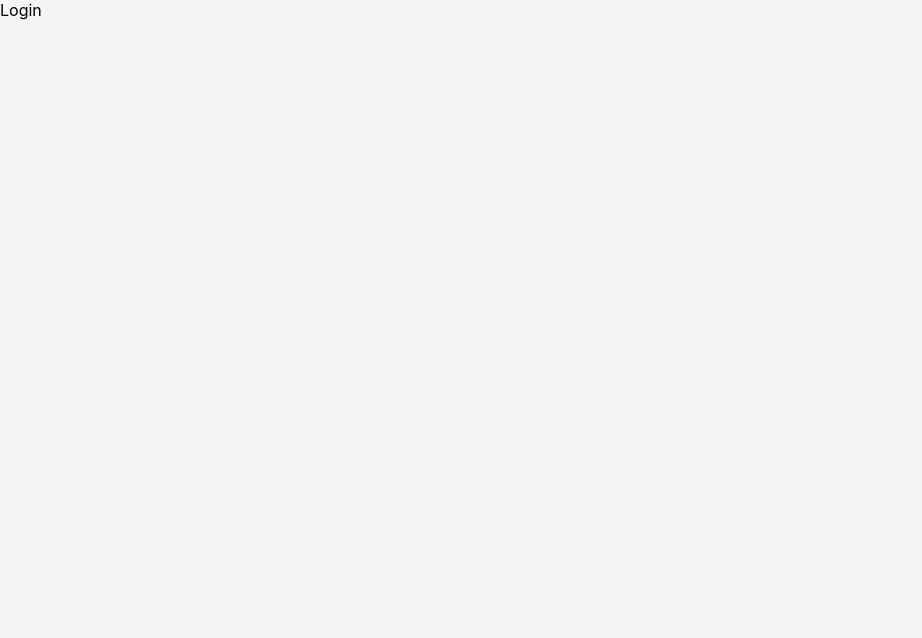
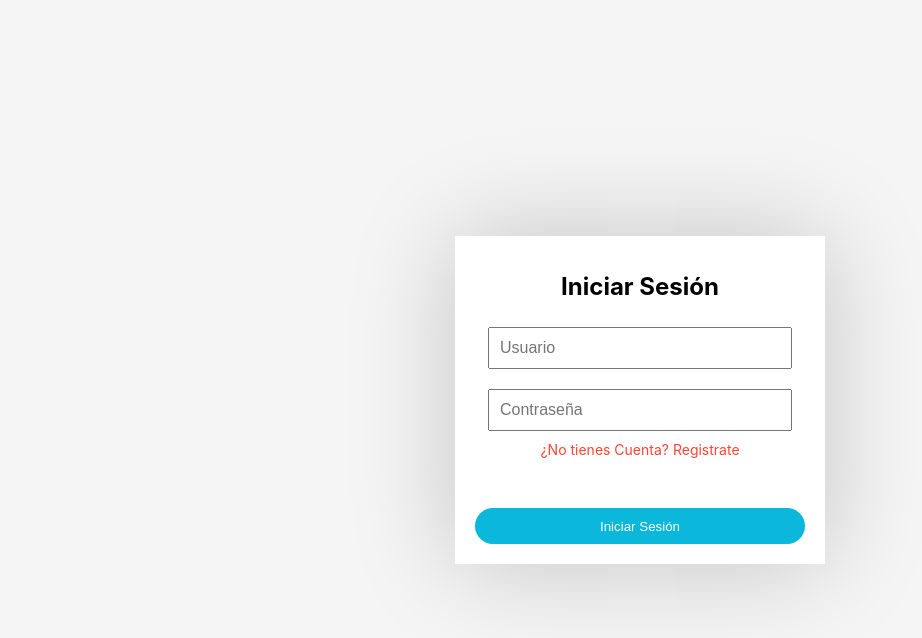
Before and after one commit to mateodevia/eventos-inalambria, a React (Create React App) app in the folder frontend/: page /login in a window 1280 px wide. Shown: the top 638 px of the page, without its empty margins (0-922 px from the left). Built offline with nearby package versions, Linux system fonts and the light colour scheme.

Commit message:
Login Component + New Build

```diff
--- a/frontend/src/App.js
+++ b/frontend/src/App.js
@@ -3,6 +3,7 @@ import { Switch, Route, withRouter } from 'react-router-dom';
 import './App.css';
 import NavBar from './components/NavBar/NavBar';
 import Home from './components/Home/Home';
+import Login from './components/Login/Login';
 
 function App() {
     return (
@@ -11,7 +12,7 @@ function App() {
                 <Route
                     path='/login'
                     render={() => {
-                        return <div>Login</div>;
+                        return <Login />;
                     }}
                 />
                 <Route
--- /dev/null
+++ b/frontend/src/components/Login/Login.css
@@ -0,0 +1,46 @@
+.loginContainer {
+    width: 100vw;
+    height: 100vh;
+}
+
+.loginCardContainer {
+    height: fit-content;
+    width: 330px;
+    padding: 20px;
+    background-color: white;
+    margin: auto;
+    text-align: center;
+    -webkit-box-shadow: 0px 0px 100px 0px rgba(0, 0, 0, 0.2);
+    -moz-box-shadow: 0px 0px 100px 0px rgba(0, 0, 0, 0.2);
+    box-shadow: 0px 0px 100px 0px rgba(0, 0, 0, 0.2);
+}
+
+.loginCardContainer h1 {
+    font-size: 24px;
+}
+
+.loginCardContainer h2 {
+    font-size: 14px;
+    font-weight: normal;
+    color: var(--contrast);
+    margin: 0px;
+    cursor: pointer;
+}
+
+.loginCardContainer input {
+    font-size: 16px;
+    padding: 10px;
+    margin: 10px;
+    width: calc(100% - 50px);
+}
+
+.loginCardContainer button {
+    border: none;
+    padding: 10px;
+    margin-top: 50px;
+    width: 100%;
+    height: 36px;
+    border-radius: 18px;
+    color: white;
+    background-color: var(--primary);
+}
--- /dev/null
+++ b/frontend/src/components/Login/Login.jsx
@@ -0,0 +1,41 @@
+import React, { useState, useRef } from 'react';
+import { withRouter } from 'react-router-dom';
+import './Login.css';
+import axios from 'axios';
+
+function Login(props) {
+    let [register, setRegister] = useState(false);
+
+    let usuarioRef = useRef();
+    let contraseñaRef = useRef();
+
+    let handleChange = () => {
+        setRegister(!register);
+    };
+
+    let handleSend = () => {};
+
+    return (
+        <div className='loginContainer flexbox'>
+            <div className='loginCardContainer'>
+                <h1>{register ? 'Crear Cuenta' : 'Iniciar Sesión'}</h1>
+                <input placeholder='Usuario' type='text' ref={usuarioRef} />
+                <input
+                    placeholder='Contraseña'
+                    type='text'
+                    ref={contraseñaRef}
+                />
+                <h2 onClick={handleChange}>
+                    {register
+                        ? '¿Ya tienes Cuenta? Inicia Sesión'
+                        : '¿No tienes Cuenta? Registrate'}
+                </h2>
+                <button onClick={handleSend}>
+                    {register ? 'Registrarse' : 'Iniciar Sesión'}
+                </button>
+            </div>
+        </div>
+    );
+}
+
+export default withRouter(Login);
```
Also changed, not shown: 19 other files (tests, documents, lock files or other folders).
